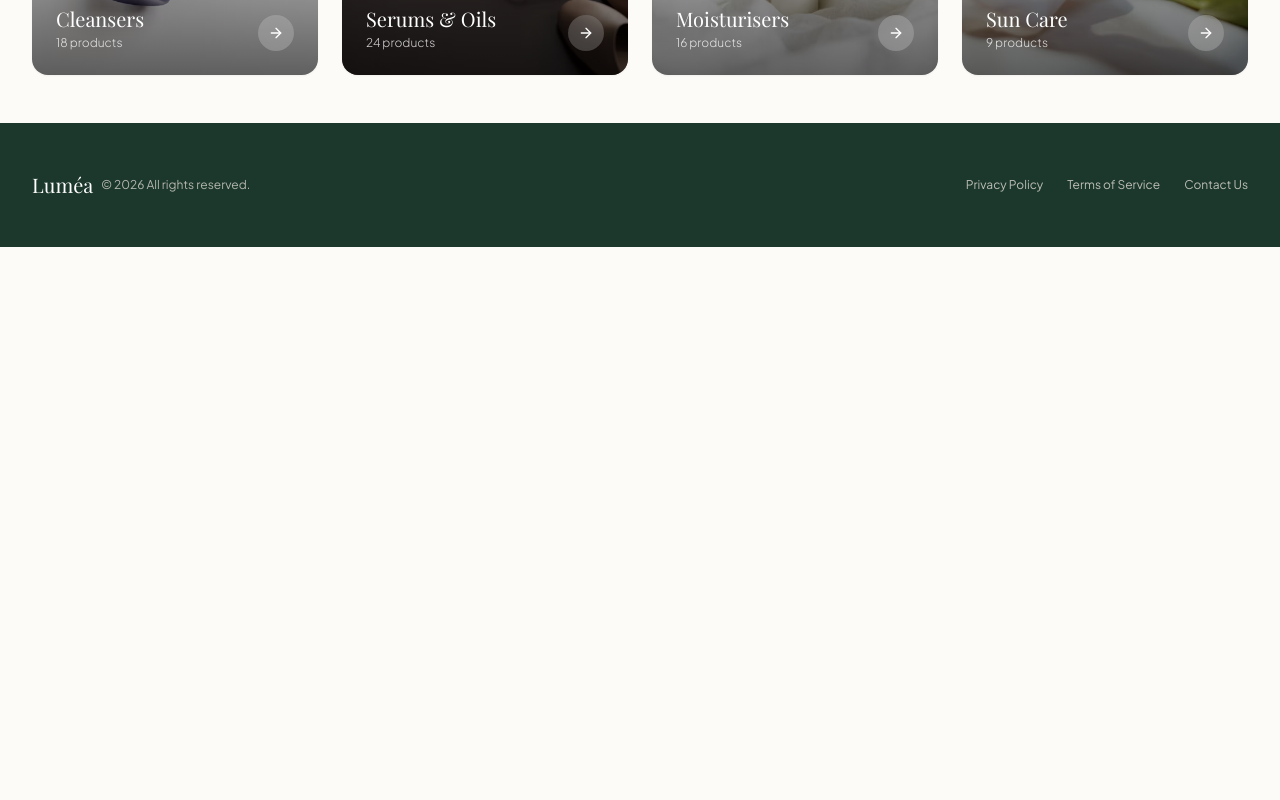
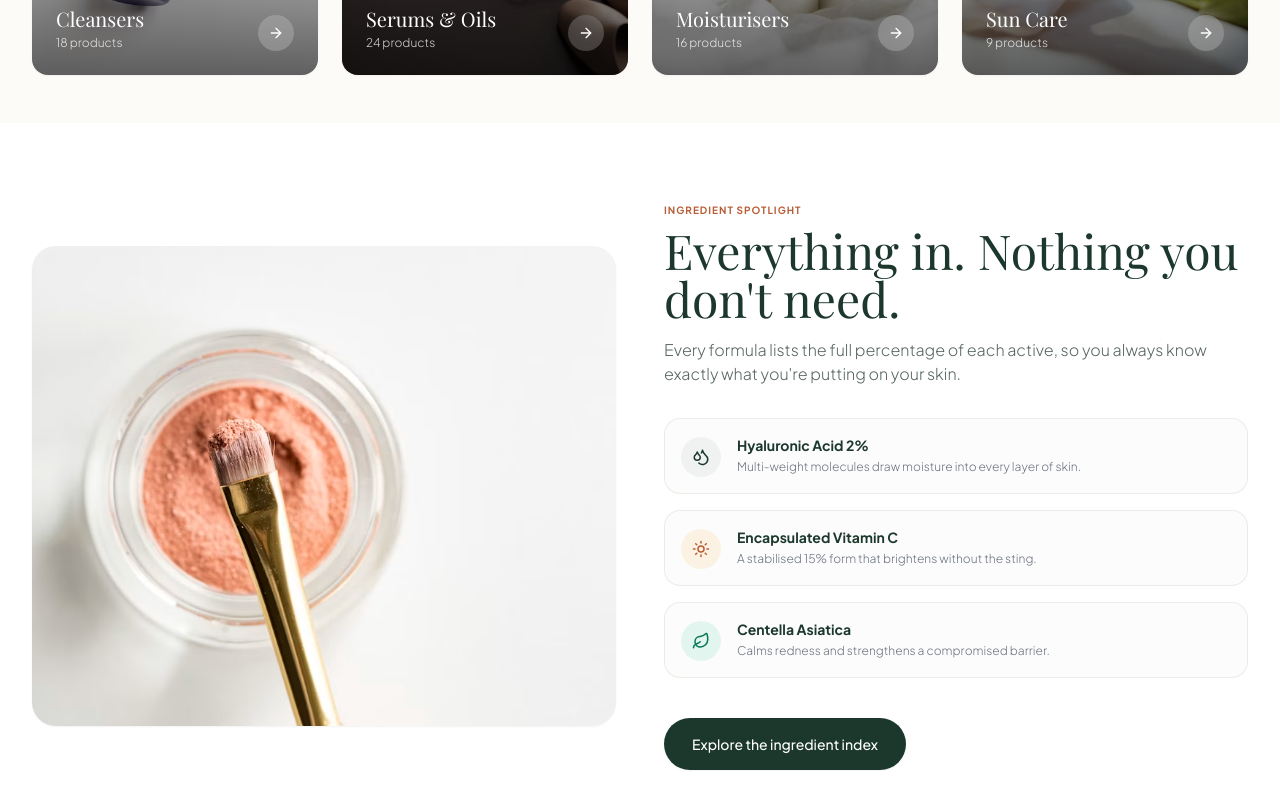
Before and after one commit to akhilavijayanmoonnumackal/Lumea_skincare_E-Commerce-Application, a React (Vite) app in the folder client/: page / in a window 1280 px wide. Shown: the part 1500-2300 px from the top of the page. Before the commit the page ends 1747 px from the top, so only its background shows below. Built offline with nearby package versions, Linux system fonts and the light colour scheme; a web font is replaced by a local one.

Commit message:
increadient

```diff
--- a/client/src/pages/home/Home.tsx
+++ b/client/src/pages/home/Home.tsx
@@ -1,9 +1,10 @@
-import { ArrowRight, Star, Leaf, Truck, ShieldCheck, RotateCcw } from 'lucide-react';
+import { ArrowRight, Star, Leaf, Truck, ShieldCheck, RotateCcw, Droplets, Sun, Sparkles } from 'lucide-react';
 import heroProductImg from '../../assets/images/homebanner.avif';
 import cleanserImg from '../../assets/images/cleansers.avif';
 import serumsImg from '../../assets/images/serums&oils.avif';
 import moisturiserImg from '../../assets/images/moisturisers.avif';
 import suncareImg from '../../assets/images/suncare.avif';
+import IncredientImg from '../../assets/images/ingredient.avif';
 
 export default function Home() {
   const categories = [
@@ -227,6 +228,85 @@ export default function Home() {
         </div>
       </section>
 
+      <section className="w-full py-20 bg-white">
+        <div className="max-w-7xl mx-auto px-4 sm:px-6 lg:px-8">
+          <div className="grid grid-cols-1 lg:grid-cols-12 gap-12 items-center">
+
+            {/* Left Image Column */}
+            <div className="lg:col-span-6">
+              <div className="relative rounded-3xl overflow-hidden shadow-sm bg-[#F9F8F6]">
+                <img
+                  src={IncredientImg}
+                  alt="Ingredient Spotlight Makeup Brush and Powder"
+                  className="w-full h-[480px] object-cover"
+                />
+              </div>
+            </div>
+
+            {/* Right Details Column */}
+            <div className="lg:col-span-6 flex flex-col items-start">
+              <span className="text-[10px] font-bold tracking-widest text-[#B85D36] uppercase mb-2 block">
+                INGREDIENT SPOTLIGHT
+              </span>
+              <h2 className="font-serif text-3xl sm:text-4xl lg:text-5xl text-[#1C382D] leading-[1.15] mb-4">
+                Everything in. Nothing you don't need.
+              </h2>
+              <p className="text-sm sm:text-base text-[#2C3E35]/80 font-light mb-8 leading-relaxed">
+                Every formula lists the full percentage of each active, so you always know exactly what you're putting on your skin.
+              </p>
+
+              {/* Ingredient List Items */}
+              <div className="w-full space-y-4 mb-10">
+
+                {/* Item 1 */}
+                <div className="flex items-start space-x-4 p-4 rounded-2xl border border-[#E5E0D8]/60 bg-[#FAFAFA]/50">
+                  <div className="w-10 h-10 rounded-full bg-[#1C382D]/5 flex items-center justify-center text-[#1C382D] shrink-0 mt-0.5">
+                    <Droplets size={18} />
+                  </div>
+                  <div>
+                    <h3 className="text-sm font-bold text-[#1C382D] mb-0.5">Hyaluronic Acid 2%</h3>
+                    <p className="text-xs text-gray-500 font-light leading-relaxed">Multi-weight molecules draw moisture into every layer of skin.</p>
+                  </div>
+                </div>
+
+                {/* Item 2 */}
+                <div className="flex items-start space-x-4 p-4 rounded-2xl border border-[#E5E0D8]/60 bg-[#FAFAFA]/50">
+                  <div className="w-10 h-10 rounded-full bg-amber-500/10 flex items-center justify-center text-[#B85D36] shrink-0 mt-0.5">
+                    <Sun size={18} />
+                  </div>
+                  <div>
+                    <h3 className="text-sm font-bold text-[#1C382D] mb-0.5">Encapsulated Vitamin C</h3>
+                    <p className="text-xs text-gray-500 font-light leading-relaxed">A stabilised 15% form that brightens without the sting.</p>
+                  </div>
+                </div>
+
+                {/* Item 3 */}
+                <div className="flex items-start space-x-4 p-4 rounded-2xl border border-[#E5E0D8]/60 bg-[#FAFAFA]/50">
+                  <div className="w-10 h-10 rounded-full bg-emerald-500/10 flex items-center justify-center text-emerald-700 shrink-0 mt-0.5">
+                    <Leaf size={18} />
+                  </div>
+                  <div>
+                    <h3 className="text-sm font-bold text-[#1C382D] mb-0.5">Centella Asiatica</h3>
+                    <p className="text-xs text-gray-500 font-light leading-relaxed">Calms redness and strengthens a compromised barrier.</p>
+                  </div>
+                </div>
+
+              </div>
+
+              {/* CTA Button */}
+              <a
+                href="#ingredients"
+                className="inline-flex items-center justify-center bg-[#1C382D] text-white px-7 py-4 rounded-full text-sm font-medium hover:bg-[#274639] transition-all shadow-sm"
+              >
+                Explore the ingredient index
+              </a>
+
+            </div>
+
+          </div>
+        </div>
+      </section>
+
 
     </div>
 
```
Also changed, not shown: client/src/assets/images/ingredient.avif (added).
